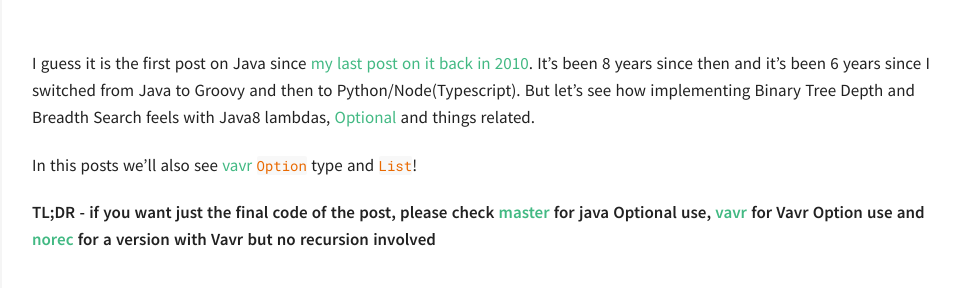
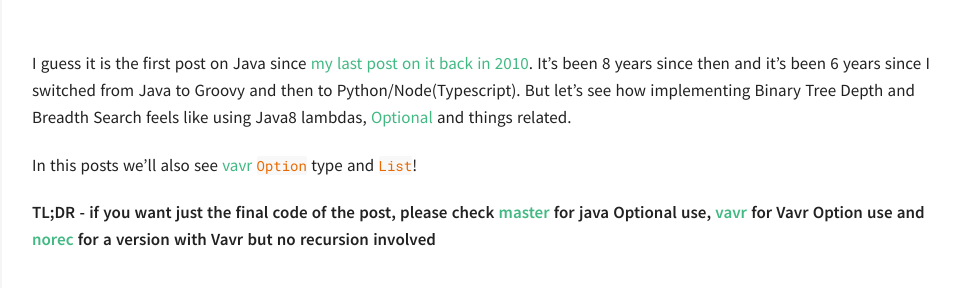
Before and after one commit to paulosuzart/paulosuzart.github.io, a Jekyll site: the page built from _posts/2018-04-19-exploring-optional-types-in-java8.md, in a window 1280 px wide. Shown: the part 247-535 px from the top of the page, without its empty margins (318-1278 px from the left). Built offline with Jekyll 4.4.1, drawn with Linux system fonts in a browser that asks for light colours; comment, search, counter and statistics services are not loaded.

Commit message:
More typos

```diff
--- a/_posts/2018-04-19-exploring-optional-types-in-java8.md
+++ b/_posts/2018-04-19-exploring-optional-types-in-java8.md
@@ -6,7 +6,7 @@
 categories: [ java ]
 ---
 
-I guess it is the first post on Java since [my last post on it back in 2010](https://codemountain.wordpress.com/category/java/). It's been 8 years since then and it's been 6 years since I switched from Java to Groovy and then to Python/Node(Typescript). But let's see how implementing Binary Tree Depth and Breadth Search feels with Java8 lambdas, [Optional](https://docs.oracle.com/javase/8/docs/api/java/util/Optional.html) and things related.
+I guess it is the first post on Java since [my last post on it back in 2010](https://codemountain.wordpress.com/category/java/). It's been 8 years since then and it's been 6 years since I switched from Java to Groovy and then to Python/Node(Typescript). But let's see how implementing Binary Tree Depth and Breadth Search feels like using Java8 lambdas, [Optional](https://docs.oracle.com/javase/8/docs/api/java/util/Optional.html) and things related.
 
 In this posts we'll also see [vavr](vavr.io) `Option` type and `List`!
 
```
